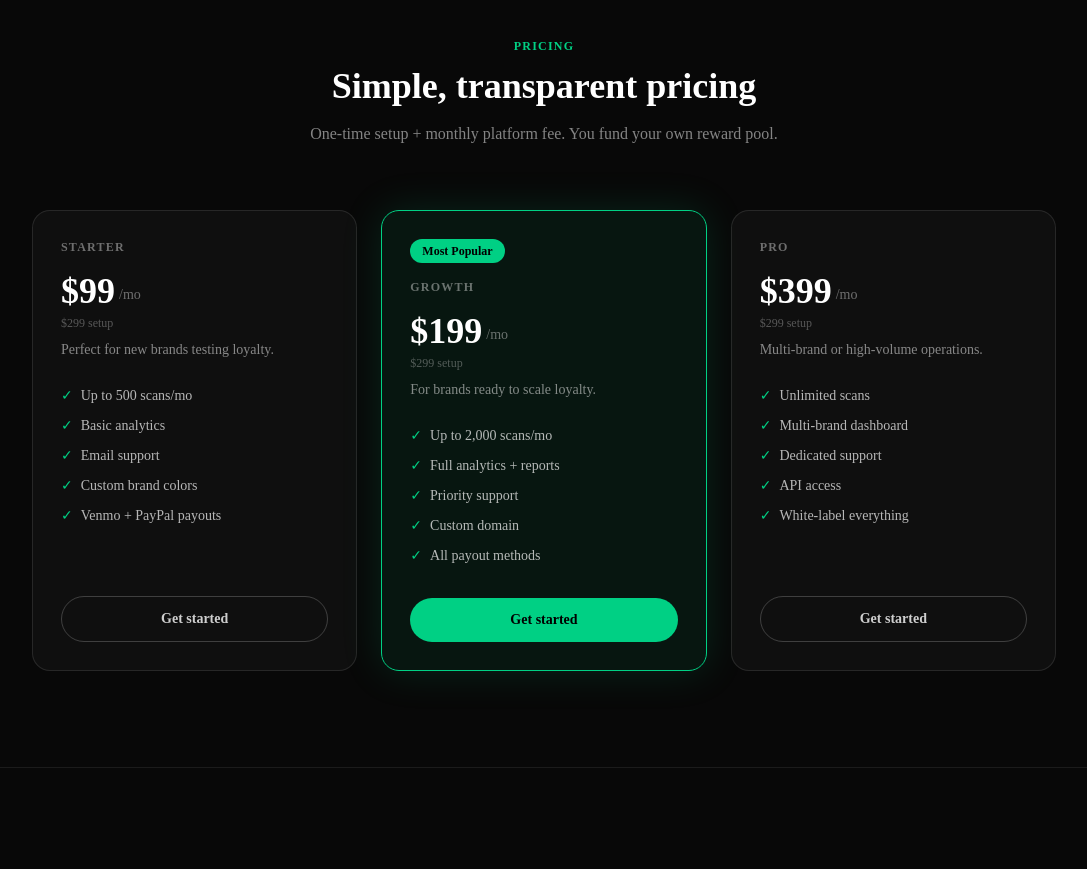
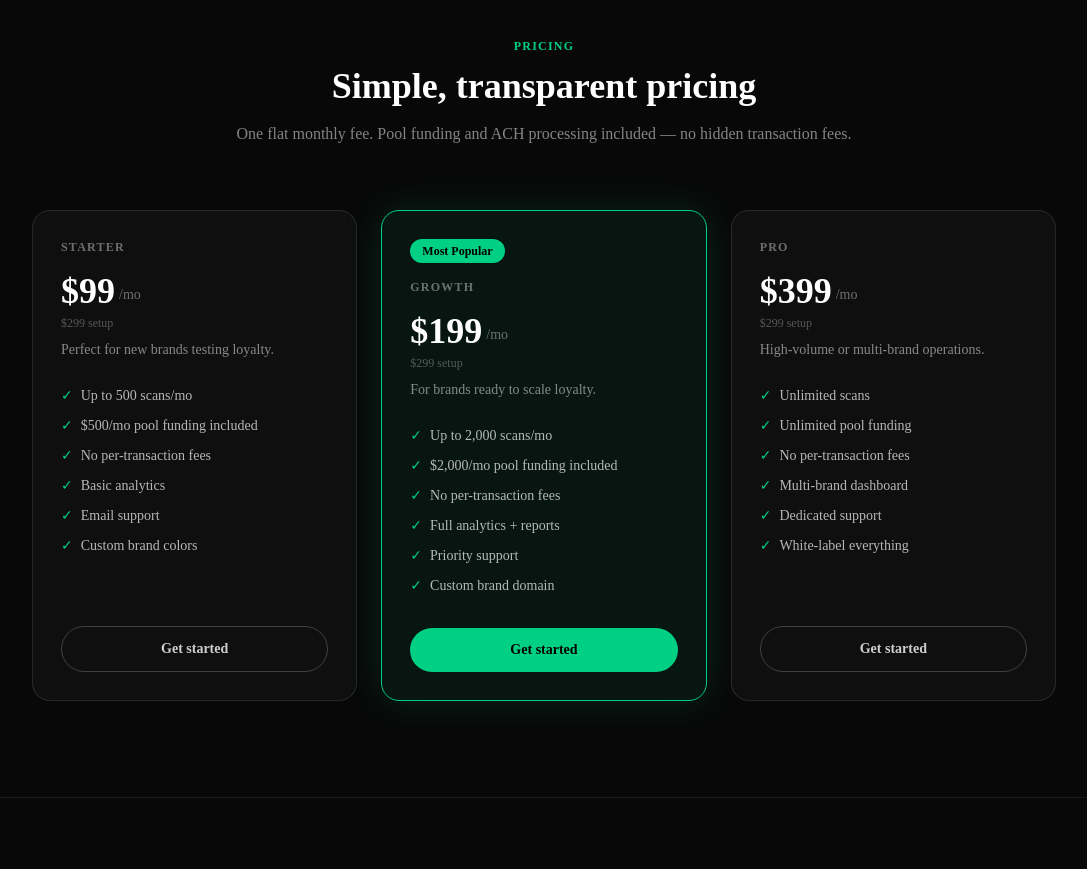
Before and after one commit to rkshankar79/ogrewards, a Next.js app: page / in a window 1280 px wide. Shown: the part 2060-2929 px from the top of the page, without its empty margins (96-1183 px from the left). Built offline with nearby package versions, Linux system fonts and the light colour scheme.

Commit message:
feat: pricing reflects all-in monthly fee with pool funding limits and no transaction fees

```diff
--- a/src/app/page.tsx
+++ b/src/app/page.tsx
@@ -189,24 +189,24 @@ export default function HomePage() {
           <div className="text-center mb-16">
             <p className="text-xs font-bold uppercase tracking-widest mb-3" style={{ color: GREEN }}>Pricing</p>
             <h2 className="text-3xl md:text-4xl font-black mb-4">Simple, transparent pricing</h2>
-            <p style={{ color: 'rgba(255,255,255,0.5)' }}>One-time setup + monthly platform fee. You fund your own reward pool.</p>
+            <p style={{ color: 'rgba(255,255,255,0.5)' }}>One flat monthly fee. Pool funding and ACH processing included — no hidden transaction fees.</p>
           </div>
 
           <div className="grid md:grid-cols-3 gap-6">
             {[
               {
                 name: 'Starter', price: '$99', setup: '$299 setup', desc: 'Perfect for new brands testing loyalty.',
-                features: ['Up to 500 scans/mo', 'Basic analytics', 'Email support', 'Custom brand colors', 'Venmo + PayPal payouts'],
+                features: ['Up to 500 scans/mo', '$500/mo pool funding included', 'No per-transaction fees', 'Basic analytics', 'Email support', 'Custom brand colors'],
                 highlight: false,
               },
               {
                 name: 'Growth', price: '$199', setup: '$299 setup', desc: 'For brands ready to scale loyalty.',
-                features: ['Up to 2,000 scans/mo', 'Full analytics + reports', 'Priority support', 'Custom domain', 'All payout methods'],
+                features: ['Up to 2,000 scans/mo', '$2,000/mo pool funding included', 'No per-transaction fees', 'Full analytics + reports', 'Priority support', 'Custom brand domain'],
                 highlight: true,
               },
               {
-                name: 'Pro', price: '$399', setup: '$299 setup', desc: 'Multi-brand or high-volume operations.',
-                features: ['Unlimited scans', 'Multi-brand dashboard', 'Dedicated support', 'API access', 'White-label everything'],
+                name: 'Pro', price: '$399', setup: '$299 setup', desc: 'High-volume or multi-brand operations.',
+                features: ['Unlimited scans', 'Unlimited pool funding', 'No per-transaction fees', 'Multi-brand dashboard', 'Dedicated support', 'White-label everything'],
                 highlight: false,
               },
             ].map(({ name, price, setup, desc, features, highlight }) => (
```
